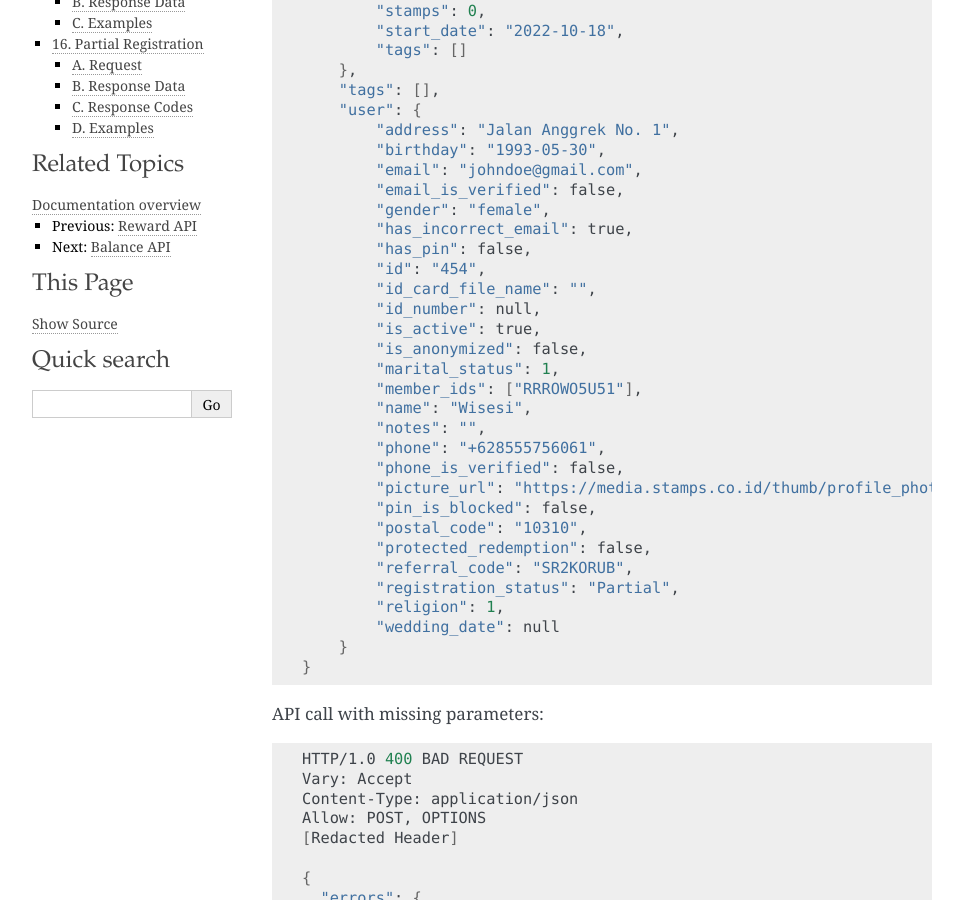
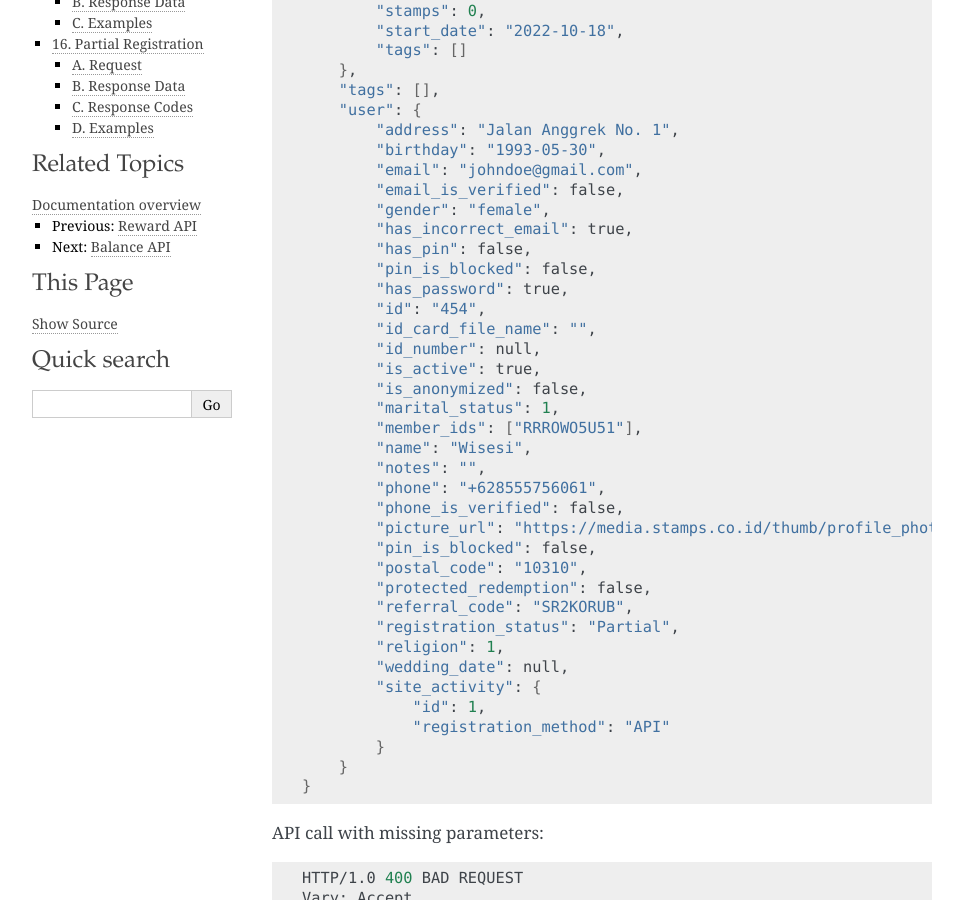
Before and after one commit to ui/stamps-api-docs, a Sphinx documentation site: the page built from source/customer_api.rst, in a window 1280 px wide and 900 px high, scrolled down 1741 px. Shown: the whole window, without its empty margins (148-1111 px from the left). Built offline with Sphinx 7.4.7, drawn with Linux system fonts in a browser that asks for light colours; some of the changed text lies outside the part shown.

Commit message:
update memberships api

```diff
--- a/source/customer_api.rst
+++ b/source/customer_api.rst
@@ -99,6 +99,8 @@ On a successful API call:
             "gender": "female",
             "has_incorrect_email": true,
             "has_pin": false,
+            "pin_is_blocked": false,
+            "has_password": true,
             "id": "454",
             "id_card_file_name": "",
             "id_number": null,
@@ -117,7 +119,11 @@ On a successful API call:
             "referral_code": "SR2KORUB",
             "registration_status": "Partial",
             "religion": 1,
-            "wedding_date": null
+            "wedding_date": null,
+            "site_activity": {
+                "id": 1,
+                "registration_method": "API"
+            }
         }
     }
 
@@ -380,6 +386,7 @@ A successful API call:
         "is_anonymized": false,
         "has_pin": false,
         "pin_is_blocked": false,
+        "has_password": true,
         "notes": "",
         "referral_code": "GYHTLIY9",
         "registration_status": "Full",
@@ -629,6 +636,7 @@ A successful API call:
             "is_anonymized": false,
             "has_pin": false,
             "pin_is_blocked": false,
+            "has_password": true,
             "address": "Anggrek 5 No. 1",
             "birthday": "1999-07-15",
             "gender": "f",
```
